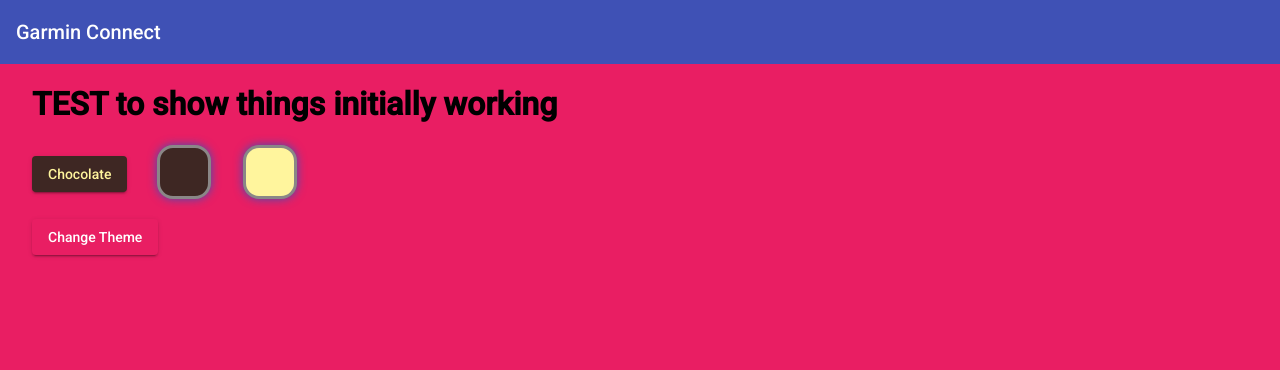
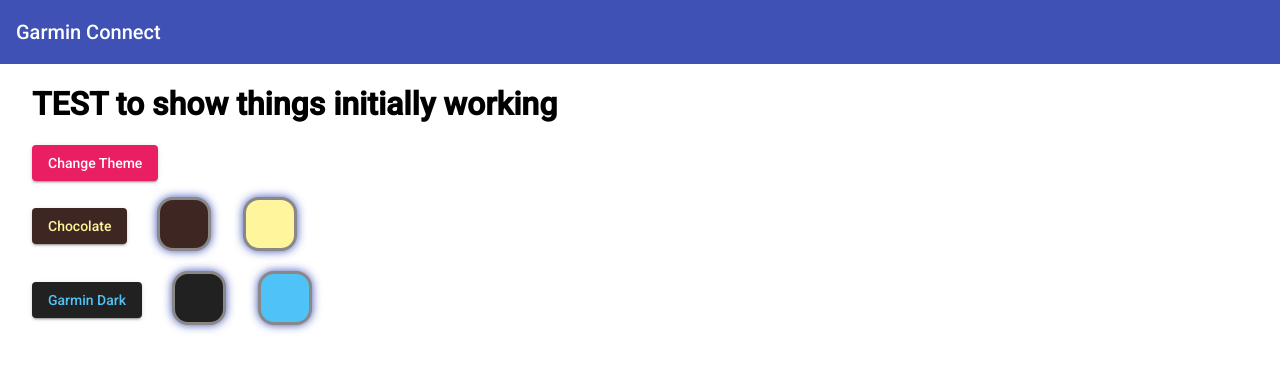
Before and after one commit to danielalanseymour/di-theme-team, an Angular app: page / in a window 1280 px wide. Shown: the top 370 px of the page. Built offline with nearby package versions, Linux system fonts and the light colour scheme; what ngx-material-timepicker would draw is missing.

Commit message:
Theme Select On Button Click

```diff
--- a/src/app/app.component.html
+++ b/src/app/app.component.html
@@ -12,6 +12,25 @@
             color="accent"
             (click)="chageTheme()">Change Theme</button>
     <app-hover-details></app-hover-details>
+
+    <app-color-palette [accent]="'#fff59d'"
+                       [accentDark]="'#cabf45'"
+                       [accentLight]="'#ffffcf'"
+                       [primary]="'#3e2723'"
+                       [primaryDark]="'#1b0000'"
+                       [primaryLight]="'#6a4f4b'"
+                       [themeName]="'Chocolate'"
+                       (themeSelected)="selectTheme('chocolate-theme')"></app-color-palette>
+
+
+    <app-color-palette [accent]="'#4fc3f7'"
+                       [accentDark]="'#0093c4'"
+                       [accentLight]="'#8bf6ff'"
+                       [primary]="'#212121'"
+                       [primaryDark]="'#000000'"
+                       [primaryLight]="'#484848'"
+                       [themeName]="'Garmin Dark'"
+                       (themeSelected)="selectTheme('dark-theme')"></app-color-palette>
   </div>
   <!--
   <app-nav-bar></app-nav-bar>
--- a/src/app/app.component.scss
+++ b/src/app/app.component.scss
@@ -5,11 +5,8 @@
 $primary: map-get($theme, primary);
 $accent: map-get($theme, accent);
 
-:host {
-  background-color: mat-color($accent);
-}
 
 .workspace-container {
-  background-color: mat-color($accent);
+  //background-color: mat-color($accent);
   margin: 1em 2em;
 }
--- a/src/app/app.component.ts
+++ b/src/app/app.component.ts
@@ -16,4 +16,7 @@ export class AppComponent {
     this.toggleTheme = !this.toggleTheme;
   }
 
+  selectTheme(className: string): void {
+    this.theme = className;
+  }
 }
--- a/src/app/features/home/home.component.html
+++ b/src/app/features/home/home.component.html
@@ -2,6 +2,7 @@
   <h1>TEST to show things initially working</h1>
 </div>
 
+<!--
 <app-color-palette [accent]="'#fff59d'"
                    [accentDark]="'#cabf45'"
                    [accentLight]="'#ffffcf'"
@@ -9,3 +10,4 @@
                    [primaryDark]="'#1b0000'"
                    [primaryLight]="'#6a4f4b'"
                    [themeName]="'Chocolate'"></app-color-palette>
+                   -->
--- a/src/app/shared/generics/color-palette/color-palette.component.html
+++ b/src/app/shared/generics/color-palette/color-palette.component.html
@@ -1,5 +1,6 @@
 <div class="color-palette">
   <button mat-raised-button
+          (click)="selectColor()"
           [style.background-color]="primary"
           [style.color]="accent">{{themeName}}</button>
 
--- a/src/app/shared/generics/color-palette/color-palette.component.ts
+++ b/src/app/shared/generics/color-palette/color-palette.component.ts
@@ -1,4 +1,4 @@
-import { Component, Input } from '@angular/core';
+import { Component, EventEmitter, Input, Output } from '@angular/core';
 
 @Component({
   selector: 'app-color-palette',
@@ -14,6 +14,11 @@ export class ColorPaletteComponent {
   @Input() primaryLight: string = "#6a4f4b";
   @Input() themeName = "Chocolate";
 
-  constructor() {
+
+  @Output() themeSelected = new EventEmitter<void>();
+
+  selectColor(): void {
+    console.log('selectColor()');
+    this.themeSelected.emit();
   }
 }
--- a/src/app/shared/generics/hover-details/hover-details.component.scss
+++ b/src/app/shared/generics/hover-details/hover-details.component.scss
@@ -1,5 +1,5 @@
 :host {
-  cursor: pointer;
+  cursor: default;
   position: relative;
 }
 
--- /dev/null
+++ b/src/palettes.scss
@@ -0,0 +1,63 @@
+$bv-brand: (
+  50: #ffffff,
+  100: #dde6f3,
+  200: #b4c9e4,
+  300: #7fa3d1,
+  400: #6992c9,
+  500: #5282c1,
+  600: #4072b4,
+  700: #38649d,
+  800: #305687,
+  900: #284770,
+  A100: #ffffff,
+  A200: #dde6f3,
+  A400: #6992c9,
+  A700: #38649d,
+  contrast: (50: $black-87-opacity,
+    100: $black-87-opacity,
+    200: $black-87-opacity,
+    300: $black-87-opacity,
+    400: $black-87-opacity,
+    500: white,
+    600: white,
+    700: white,
+    800: white,
+    900: white,
+    A100: $black-87-opacity,
+    A200: $black-87-opacity,
+    A400: $black-87-opacity,
+    A700: white,
+  )
+);
+
+$bv-orange: (
+  50: #ffffff,
+  100: #fff7f4,
+  200: #fecdbd,
+  300: #fc9977,
+  400: #fc8259,
+  500: #fb6c3b,
+  600: #fa551d,
+  700: #f44205,
+  800: #d63a04,
+  900: #b83204,
+  A100: #ffffff,
+  A200: #fff7f4,
+  A400: #fc8259,
+  A700: #f44205,
+  contrast: (50: $black-87-opacity,
+    100: $black-87-opacity,
+    200: $black-87-opacity,
+    300: $black-87-opacity,
+    400: $black-87-opacity,
+    500: white,
+    600: white,
+    700: white,
+    800: white,
+    900: white,
+    A100: $black-87-opacity,
+    A200: $black-87-opacity,
+    A400: $black-87-opacity,
+    A700: white,
+  )
+);
--- a/src/styles.scss
+++ b/src/styles.scss
@@ -12,7 +12,7 @@ body {
 
 body {
   margin: 0;
-  background-color: mat-color($accent);
+  //background-color: mat-color($accent);
   font-family: Roboto, "Helvetica Neue", sans-serif;
 }
 
--- a/src/theme.scss
+++ b/src/theme.scss
@@ -1,78 +1,11 @@
 @import "../node_modules/@angular/material/theming";
+@import './palettes.scss';
 @include mat-core();
 
 $primary: mat-palette($mat-indigo);
 $accent: mat-palette($mat-pink);
 $theme: mat-light-theme($primary, $accent);
 @include angular-material-theme($theme);
-
-// #212121
-// #4fc3f7
-
-
-$bv-brand: (
-  50: #ffffff,
-  100: #dde6f3,
-  200: #b4c9e4,
-  300: #7fa3d1,
-  400: #6992c9,
-  500: #5282c1,
-  600: #4072b4,
-  700: #38649d,
-  800: #305687,
-  900: #284770,
-  A100: #ffffff,
-  A200: #dde6f3,
-  A400: #6992c9,
-  A700: #38649d,
-  contrast: (50: $black-87-opacity,
-    100: $black-87-opacity,
-    200: $black-87-opacity,
-    300: $black-87-opacity,
-    400: $black-87-opacity,
-    500: white,
-    600: white,
-    700: white,
-    800: white,
-    900: white,
-    A100: $black-87-opacity,
-    A200: $black-87-opacity,
-    A400: $black-87-opacity,
-    A700: white,
-  )
-);
-
-$bv-orange: (
-  50: #ffffff,
-  100: #fff7f4,
-  200: #fecdbd,
-  300: #fc9977,
-  400: #fc8259,
-  500: #fb6c3b,
-  600: #fa551d,
-  700: #f44205,
-  800: #d63a04,
-  900: #b83204,
-  A100: #ffffff,
-  A200: #fff7f4,
-  A400: #fc8259,
-  A700: #f44205,
-  contrast: (50: $black-87-opacity,
-    100: $black-87-opacity,
-    200: $black-87-opacity,
-    300: $black-87-opacity,
-    400: $black-87-opacity,
-    500: white,
-    600: white,
-    700: white,
-    800: white,
-    900: white,
-    A100: $black-87-opacity,
-    A200: $black-87-opacity,
-    A400: $black-87-opacity,
-    A700: white,
-  )
-);
 
 .alternative {
   $primary: mat-palette($bv-brand);
@@ -82,3 +15,19 @@ $bv-orange: (
 }
 
 // Dark Theme https://www.youtube.com/watch?v=r6Ygw9L55zg
+// Colors https://m2.material.io/resources/color/#!/?view.left=0&view.right=0&primary.color=FFF176
+$primary-dark: mat-palette($mat-grey, 900);
+$accent-dark: mat-palette($mat-light-blue, 300);
+$theme-dark: mat-light-theme($primary-dark, $accent-dark);
+
+$primary-chocolate: mat-palette($mat-brown, 900);
+$accent-chocolate: mat-palette($mat-yellow, 300);
+$theme-chocolate: mat-light-theme($primary-chocolate, $accent-chocolate);
+
+.chocolate-theme {
+  @include angular-material-theme($theme-chocolate);
+}
+
+.dark-theme {
+  @include angular-material-theme($theme-dark);
+}
```
